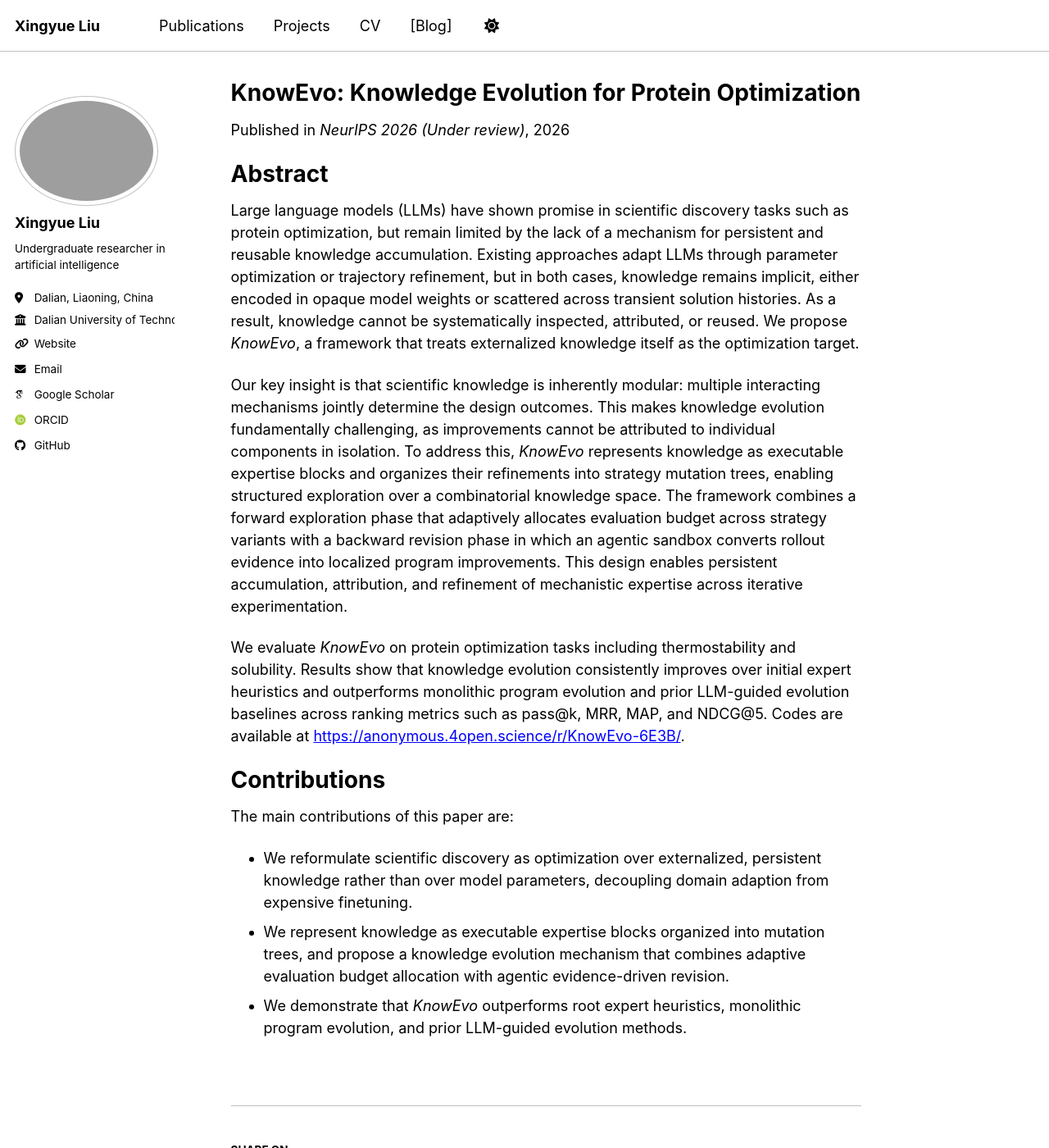
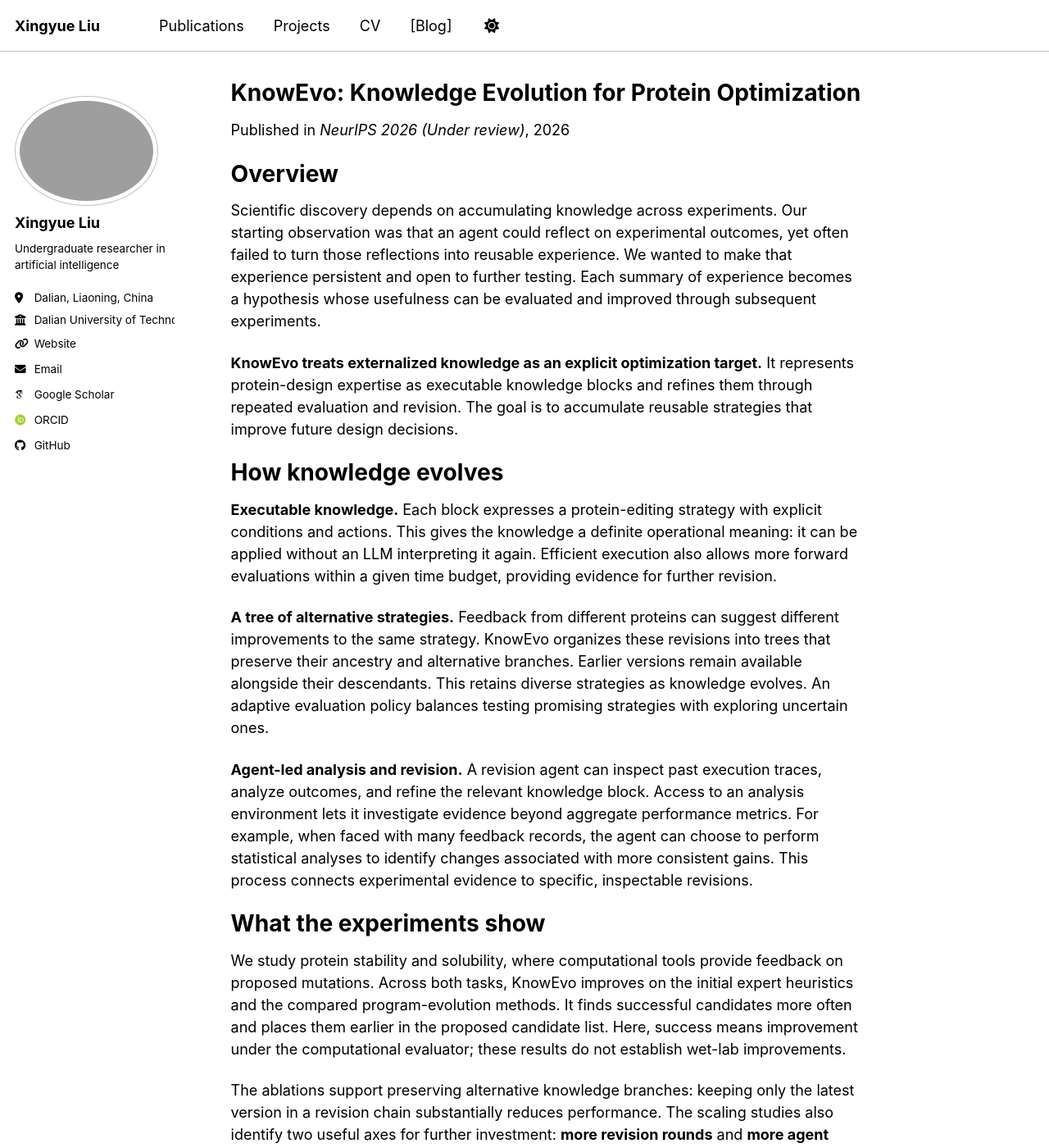
Before and after one commit to recynie/recynie.github.io, a Jekyll site: the page built from _publications/KnowEvo.md, in a window 1280 px wide and 1400 px high. Shown: the whole window at 82% size. Built offline with Jekyll 4.4.1, drawn with Linux system fonts in a browser that asks for light colours; some web fonts are replaced; a script bundle is joined from its source files by our own code; library files that are not in the unit come from our copies; some of the changed text lies outside the part shown.

Commit message:
Expand KnowEvo publication overview

```diff
--- a/_publications/KnowEvo.md
+++ b/_publications/KnowEvo.md
@@ -3,7 +3,7 @@ title: "KnowEvo: Knowledge Evolution for Protein Optimization"
 collection: publications
 category: manuscripts
 permalink: /publication/KnowEvo
-excerpt: 'KnowEvo: An optimization method for knowledge base for protein design tasks.'
+excerpt: 'KnowEvo turns experimental feedback into reusable, executable knowledge that evolves through repeated evaluation and revision for protein optimization.'
 date: 2026-05-07
 venue: 'NeurIPS 2026 (Under review)'
 slidesurl:
@@ -12,19 +12,39 @@ bibtexurl:
 citation:
 ---
 
-Abstract
+Overview
 ======
 
-Large language models (LLMs) have shown promise in scientific discovery tasks such as protein optimization, but remain limited by the lack of a mechanism for persistent and reusable  knowledge accumulation. Existing approaches adapt LLMs through parameter optimization or trajectory refinement, but in both cases, knowledge remains implicit, either encoded in opaque model weights or scattered across transient solution histories. As a result, knowledge cannot be systematically inspected, attributed, or reused. We propose _KnowEvo_, a framework that treats externalized knowledge itself as the optimization target.
+Scientific discovery depends on accumulating knowledge across experiments. Our starting observation was that an agent could reflect on experimental outcomes, yet often failed to turn those reflections into reusable experience. We wanted to make that experience persistent and open to further testing. Each summary of experience becomes a hypothesis whose usefulness can be evaluated and improved through subsequent experiments.
 
-Our key insight is that scientific knowledge is inherently modular: multiple interacting mechanisms jointly determine the design outcomes. This makes knowledge evolution fundamentally challenging, as improvements cannot be attributed to individual components in isolation. To address this, _KnowEvo_ represents knowledge as executable expertise blocks and organizes their refinements into strategy mutation trees, enabling structured exploration over a combinatorial knowledge space. The framework combines a forward exploration phase that adaptively allocates evaluation budget across strategy variants with a backward revision phase in which an agentic sandbox converts rollout evidence into localized program improvements. This design enables persistent accumulation, attribution, and refinement of mechanistic expertise across iterative experimentation.
+**KnowEvo treats externalized knowledge as an explicit optimization target.** It represents protein-design expertise as executable knowledge blocks and refines them through repeated evaluation and revision. The goal is to accumulate reusable strategies that improve future design decisions.
 
-We evaluate _KnowEvo_ on protein optimization tasks including thermostability and solubility. Results show that knowledge evolution consistently improves over initial expert heuristics and outperforms monolithic program evolution and prior LLM-guided evolution baselines across ranking metrics such as pass@k, MRR, MAP, and NDCG@5. Codes are available at [https://anonymous.4open.science/r/KnowEvo-6E3B/](https://anonymous.4open.science/r/KnowEvo-6E3B/).
-
-Contributions
+How knowledge evolves
 ======
 
-The main contributions of this paper are:
-- We reformulate scientific discovery as optimization over externalized, persistent knowledge rather than over model parameters, decoupling domain adaption from expensive finetuning.
-- We represent knowledge as executable expertise blocks organized into mutation trees, and propose a knowledge evolution mechanism that combines adaptive evaluation budget allocation with agentic evidence-driven revision.
-- We demonstrate that _KnowEvo_ outperforms root expert heuristics, monolithic program evolution, and prior LLM-guided evolution methods.
+**Executable knowledge.** Each block expresses a protein-editing strategy with explicit conditions and actions. This gives the knowledge a definite operational meaning: it can be applied without an LLM interpreting it again. Efficient execution also allows more forward evaluations within a given time budget, providing evidence for further revision.
+
+**A tree of alternative strategies.** Feedback from different proteins can suggest different improvements to the same strategy. KnowEvo organizes these revisions into trees that preserve their ancestry and alternative branches. Earlier versions remain available alongside their descendants. This retains diverse strategies as knowledge evolves. An adaptive evaluation policy balances testing promising strategies with exploring uncertain ones.
+
+**Agent-led analysis and revision.** A revision agent can inspect past execution traces, analyze outcomes, and refine the relevant knowledge block. Access to an analysis environment lets it investigate evidence beyond aggregate performance metrics. For example, when faced with many feedback records, the agent can choose to perform statistical analyses to identify changes associated with more consistent gains. This process connects experimental evidence to specific, inspectable revisions.
+
+What the experiments show
+======
+
+We study protein stability and solubility, where computational tools provide feedback on proposed mutations. Across both tasks, KnowEvo improves on the initial expert heuristics and the compared program-evolution methods. It finds successful candidates more often and places them earlier in the proposed candidate list. Here, success means improvement under the computational evaluator; these results do not establish wet-lab improvements.
+
+The ablations support preserving alternative knowledge branches: keeping only the latest version in a revision chain substantially reduces performance. The scaling studies also identify two useful axes for further investment: **more revision rounds** and **more agent effort within each revision**. Both can improve strategy quality in the studied setting.
+
+The case studies make these changes concrete. In one stability example, feedback leads a strategy to restrict potentially harmful edits to flexible protein regions. Knowledge evolution can therefore refine the conditions under which a plausible design rule should be applied.
+
+My contributions
+======
+
+I contributed across research conception, method design, system development, and paper writing. I designed and implemented the initial end-to-end workflow, and later proposed Thompson-sampling-based evaluation allocation and agent-based knowledge refinement. I also worked on improving evaluation and evolution throughput, enabling the system to conduct iterative experiments more efficiently.
+
+Limitations and outlook
+======
+
+KnowEvo focuses on improving knowledge within a defined task and strategy framework. Open-ended exploration remains a challenge. An agent may continue refining a local solution even when a different overall approach would be more useful. Identifying new research questions and extracting feedback that motivates a change of direction require further work.
+
+This limitation motivates my current research on autonomous scientific discovery: agents that formulate research questions, conduct experiments, and use the resulting evidence to reconsider their research direction.
```
